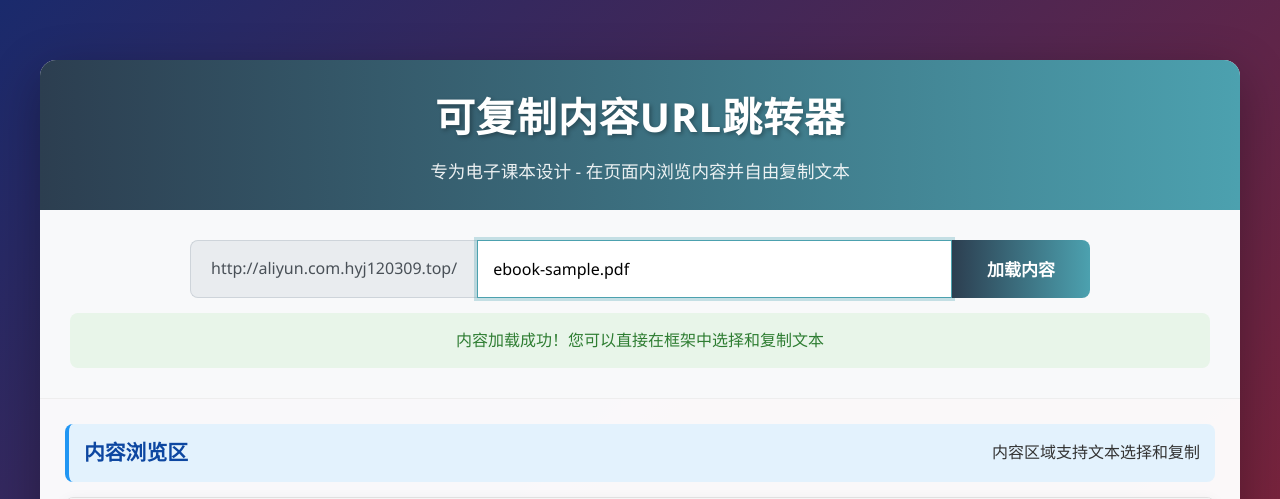
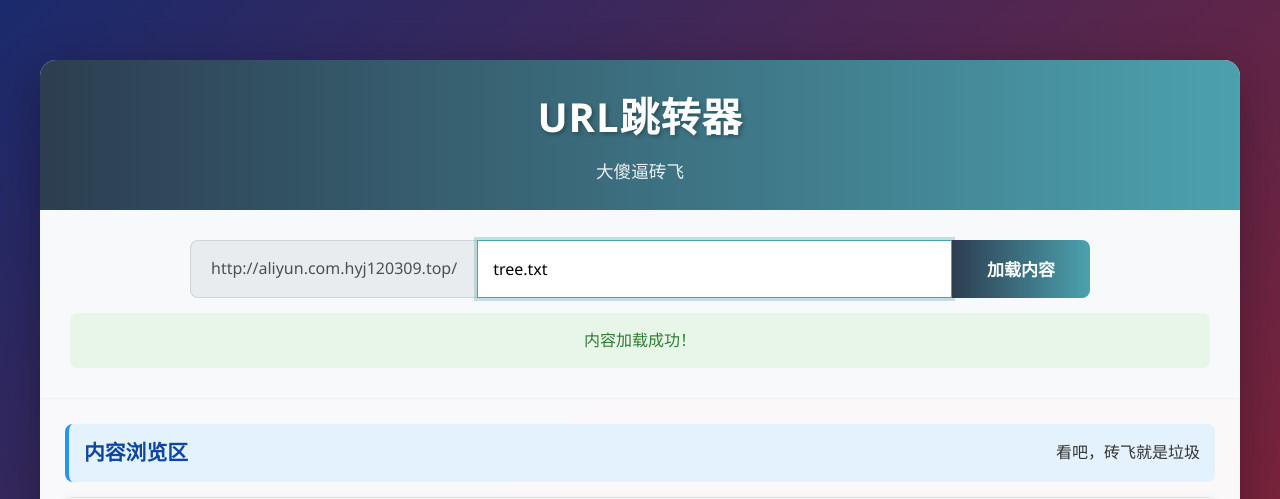
Before and after one commit to hyjloveluo/website, a plain HTML site: page index.html in a window 1280 px wide. Shown: the top 499 px of the page. Drawn offline with Linux system fonts and the light colour scheme.

Commit message:
改点字，顺便骂砖飞

```diff
--- a/index.html
+++ b/index.html
@@ -3,7 +3,7 @@
 <head>
     <meta charset="UTF-8">
     <meta name="viewport" content="width=device-width, initial-scale=1.0">
-    <title>可复制内容URL跳转器</title>
+    <title>URL跳转器</title>
     <style>
         * {
             margin: 0;
@@ -256,8 +256,8 @@
 <body>
     <div class="container">
         <header>
-            <h1>可复制内容URL跳转器</h1>
-            <p class="subtitle">专为电子课本设计 - 在页面内浏览内容并自由复制文本</p>
+            <h1>URL跳转器</h1>
+            <p class="subtitle">大傻逼砖飞</p>
         </header>
 
         <section class="input-section">
@@ -267,14 +267,14 @@
                 <button id="go-btn">加载内容</button>
             </div>
             <div id="error-message" class="error">请输入有效的文件名</div>
-            <div id="success-message" class="success">内容加载成功！您可以直接在框架中选择和复制文本</div>
+            <div id="success-message" class="success">内容加载成功！</div>
         </section>
 
         <section class="content-section">
             <div class="iframe-header">
                 <h3>内容浏览区</h3>
                 <div class="copy-hint">
-                    内容区域支持文本选择和复制
+                    看吧，砖飞就是垃圾
                 </div>
             </div>
 
@@ -311,9 +311,7 @@
             <ul>
                 <li><strong>输入文件名</strong> - 在输入框中输入资源文件名（如：ebook.pdf, chapter1.html）</li>
                 <li><strong>加载内容</strong> - 点击"加载内容"按钮或按Enter键</li>
-                <li><strong>复制文本</strong> - 在内容区域中直接选择文本，右键复制或使用Ctrl+C</li>
                 <li><strong>放大/缩小</strong> - 使用工具栏按钮调整内容显示比例</li>
-                <li><strong>电子课本支持</strong> - 特别优化支持PDF文档和HTML电子课本的文本复制</li>
             </ul>
             <div class="example">
                 示例：输入 "textbook.pdf" 或 "lessons/chapter3.html"
@@ -321,7 +319,7 @@
         </section>
 
         <footer>
-            <p>可复制内容URL跳转器 &copy; 2023 | 专为电子课本设计</p>
+            <p>文件URL跳转器 &copy; 2023 | 专为大板砖设计</p>
         </footer>
     </div>
 
@@ -414,7 +412,7 @@
             });
 
             // 初始加载示例
-            filenameInput.value = 'ebook-sample.pdf';
+            filenameInput.value = 'tree.txt';
             setTimeout(loadContent, 500);
         });
     </script>
```
